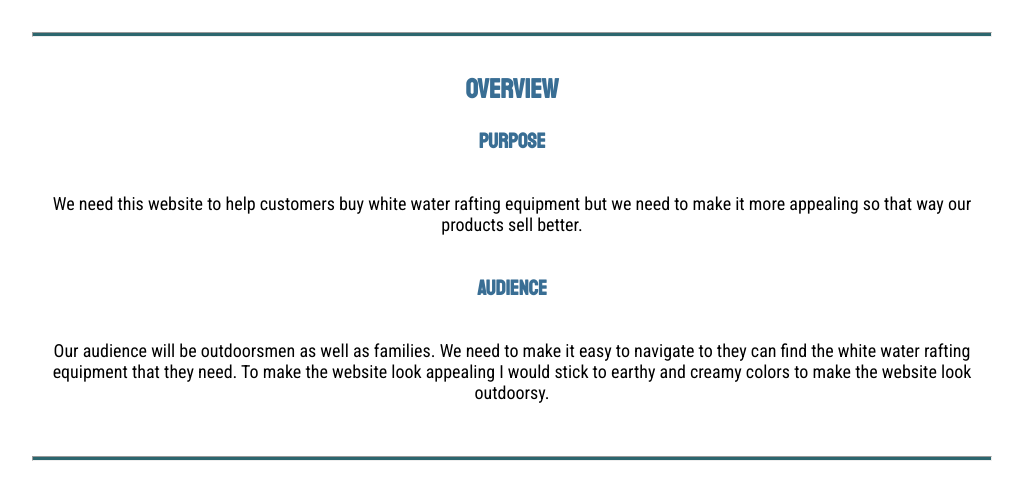
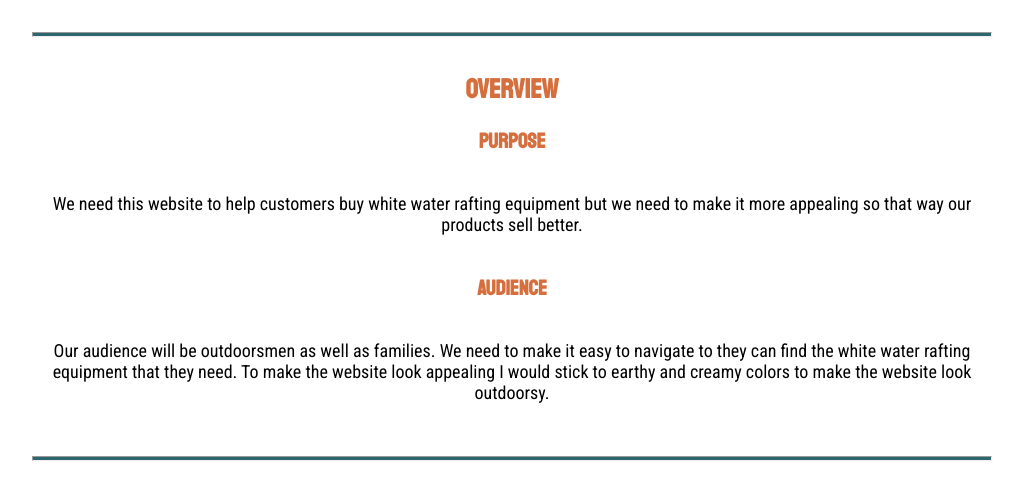
Before and after one commit to BowlofRocks/wdd130, a plain HTML site: page WWR/site-plan-raftinig.html in a window 1280 px wide. Shown: the part 317-800 px from the top of the page, without its empty margins (128-1151 px from the left). Drawn offline with Linux system fonts and the light colour scheme.

Commit message:
site plan added

```diff
--- a/WWR/styles/site-plan-rafting.css
+++ b/WWR/styles/site-plan-rafting.css
@@ -15,9 +15,9 @@ Fonts are separated by a | */
   --paragraph-font: Roboto Condensed, Helvetica, sans-serif;
 
   /* these colors below should be chosen from among your palette colors above */
-  --headline-color-on-white: #396E94;  /* headlines on a white background */
+  --headline-color-on-white: #D56F3E;  /* headlines on a white background */
   --headline-color-on-color: black; /* headlines on a colored background */
-  --paragraph-color-on-white: #396E94; /* paragraph text on a white background */
+  --paragraph-color-on-white: #D56F3E; /* paragraph text on a white background */
   --paragraph-color-on-color: black; /* paragraph text on a colored background */
   --paragraph-background-color: #E4DFDA  ;
   --nav-link-color:#5B4B49 ;
```
